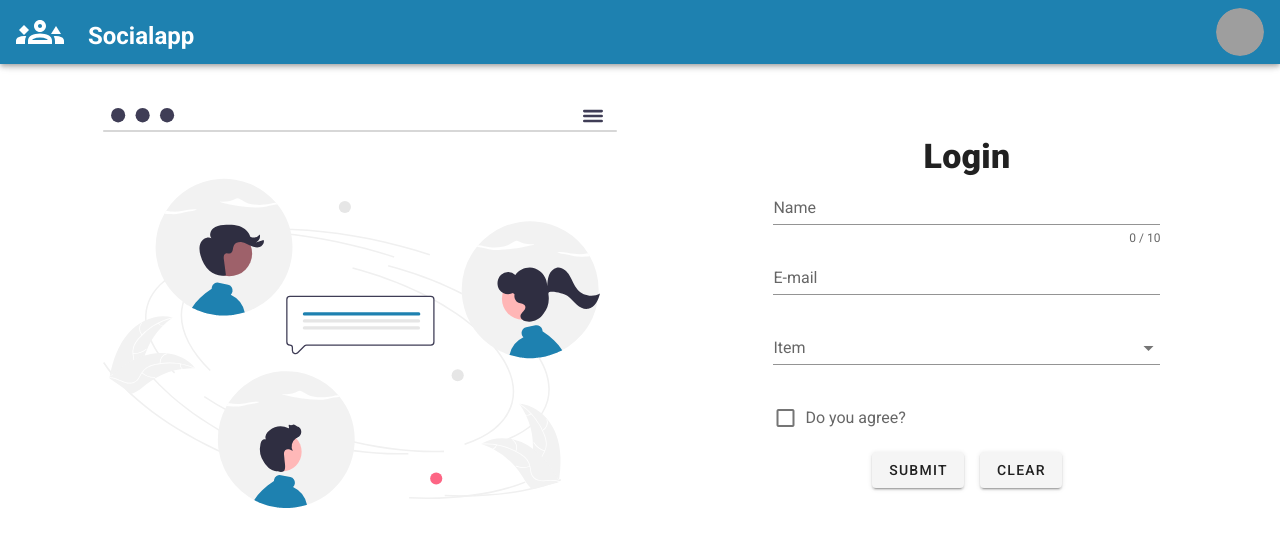
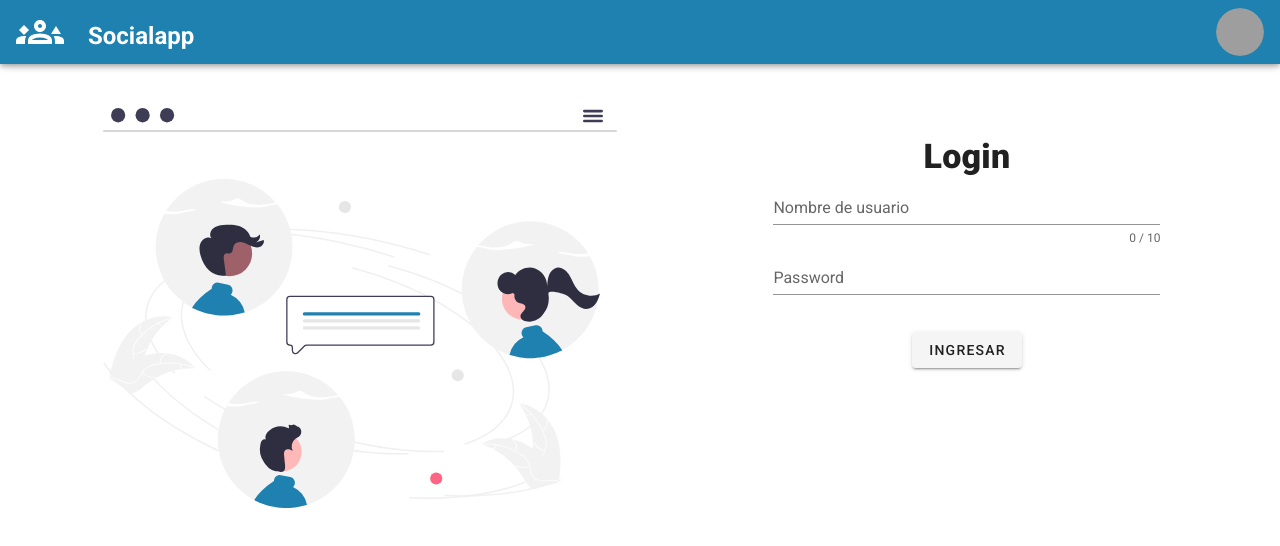
Before and after one commit to paulozabala/socialapp, a Vue app in the folder client/: page / in a window 1280 px wide. Shown: the top 546 px of the page. Built offline with nearby package versions, Linux system fonts and the light colour scheme; grey boxes are pictures that could not be loaded.

Commit message:
Login preparado

```diff
--- a/client/src/components/LoginReg.vue
+++ b/client/src/components/LoginReg.vue
@@ -1,7 +1,7 @@
 <template>
 	<v-container>
 		<v-row class="text-center pa-8" >
-			<v-col  md="6" sm="6" xs="12" align='center' >
+			<v-col  md="6" sm="5" xs="12" align='center' >
 				<v-img
 					src="../assets/community.svg"
 					alt="community"
@@ -11,51 +11,32 @@
 				/>  <!--contain   causes picture not to be cropped -->
 			</v-col>
 
-			<v-col  md="5" sm="5" xs="12" class="pa-10" offset="1" offset-xl="0">
-				<span class="text-h4 text-sm-h4 font-weight-black"> Login</span>
+			<v-col  md="5" sm="6" xs="12" class="pa-10" offset="1" offset-xl="0" >
+				<span class="text-h4 text-sm-h4 font-weight-black">Login</span>
 				<form class="">
 					<v-text-field
-						v-model="name"
+						v-model="userName"
 						:error-messages="nameErrors"
 						:counter="10"
-						label="Name"
+						label="Nombre de usuario"
 						required
-						@input="$v.name.$touch()"
-						@blur="$v.name.$touch()"
-						></v-text-field>
+						@input="$v.userName.$touch()"
+						@blur="$v.userName.$touch()"
+					></v-text-field>
 					<v-text-field
-						v-model="email"
-						:error-messages="emailErrors"
-						label="E-mail"
+						type="password"
+						v-model="password"
+						:error-messages="passErrors"
+						label="Password"
 						required
-						@input="$v.email.$touch()"
-						@blur="$v.email.$touch()"
+						@input="$v.password.$touch()"
+						@blur="$v.password.$touch()"
 					></v-text-field>
-					<v-select
-						v-model="select"
-						:items="items"
-						:error-messages="selectErrors"
-						label="Item"
-						required
-						@change="$v.select.$touch()"
-						@blur="$v.select.$touch()"
-					></v-select>
-					<v-checkbox
-						v-model="checkbox"
-						:error-messages="checkboxErrors"
-						label="Do you agree?"
-						required
-						@change="$v.checkbox.$touch()"
-						@blur="$v.checkbox.$touch()"
-					></v-checkbox>
 					<v-btn
-						class="mr-4"
+						class="mt-4"
 						@click="submit"
 					>
-						submit
-					</v-btn>
-					<v-btn @click="clear">
-						clear
+						Ingresar
 					</v-btn>
 				</form>
 			</v-col>
@@ -65,39 +46,41 @@
 
 <script>
 import { validationMixin } from 'vuelidate'
-import { required, maxLength, email } from 'vuelidate/lib/validators'
-
+import { required, maxLength } from 'vuelidate/lib/validators'
+//import { required, maxLength, email } from 'vuelidate/lib/validators'
   export default {
 	name: 'LoginReg',
 
 	mixins: [validationMixin],
 
 	validations: {
-		name: { required, maxLength: maxLength(10) },
-		email: { required, email },
+		userName: { required, maxLength: maxLength(8) },
+		password: { required, maxLength: maxLength(8) },
+/*		email: { required, email },
 		select: { required },
 		checkbox: {
 			checked (val) {
 			return val
 			},
-		},
+		},*/
 		},
 
 	data: () => ({
-		name: '',
+
+		userName: '',
+		password:'',
 		email: '',
 		select: null,
-		items: [
-			'Item 1',
-			'Item 2',
-			'Item 3',
-			'Item 4',
+		sexo: [
+			'Hombre',
+			'Mujer',
+			'Prefiero  No  Decirlo',
 		],
 		checkbox: false,
 	}),
 
 	computed: {
-		checkboxErrors () {
+/*		checkboxErrors () {
 			const errors = []
 			if (!this.$v.checkbox.$dirty) return errors
 			!this.$v.checkbox.checked && errors.push('You must agree to continue!')
@@ -106,35 +89,43 @@ import { required, maxLength, email } from 'vuelidate/lib/validators'
 		selectErrors () {
 			const errors = []
 			if (!this.$v.select.$dirty) return errors
-			!this.$v.select.required && errors.push('Item is required')
+			!this.$v.select.required && errors.push('Sexo es requerido.')
+			return errors
+		},*/
+		nameErrors () {
+			const errors = []
+			if (!this.$v.userName.$dirty) return errors
+			!this.$v.userName.maxLength && errors.push('Nombre  debe tener como maximot 8 caracteres')
+			!this.$v.userName.required && errors.push('userName es requerido.')
 			return errors
 		},
-		nameErrors () {
+		passErrors () {
 			const errors = []
-			if (!this.$v.name.$dirty) return errors
-			!this.$v.name.maxLength && errors.push('Name must be at most 10 characters long')
-			!this.$v.name.required && errors.push('Name is required.')
+			if (!this.$v.password.$dirty) return errors
+			!this.$v.password.required && errors.push('Password es requerido.')
 			return errors
 		},
-		emailErrors () {
-			const errors = []
-			if (!this.$v.email.$dirty) return errors
-			!this.$v.email.email && errors.push('Must be valid e-mail')
-			!this.$v.email.required && errors.push('E-mail is required')
-			return errors
-		},
+//		emailErrors () {
+//			const errors = []
+//			if (!this.$v.email.$dirty) return errors
+//			!this.$v.email.email && errors.push('Must be valid e-mail')
+//			!this.$v.email.required && errors.push('E-mail is required')
+//			return errors
+//		},
 	},
 
 	methods: {
 		submit () {
 			this.$v.$touch()
+
 			},
 		clear () {
 			this.$v.$reset()
-			this.name = ''
-			this.email = ''
+			this.userName = ''
+			this.password = ''
+/*			this.email = ''
 			this.select = null
-			this.checkbox = false
+			this.checkbox = false*/
 		},
 	},
 }
```
